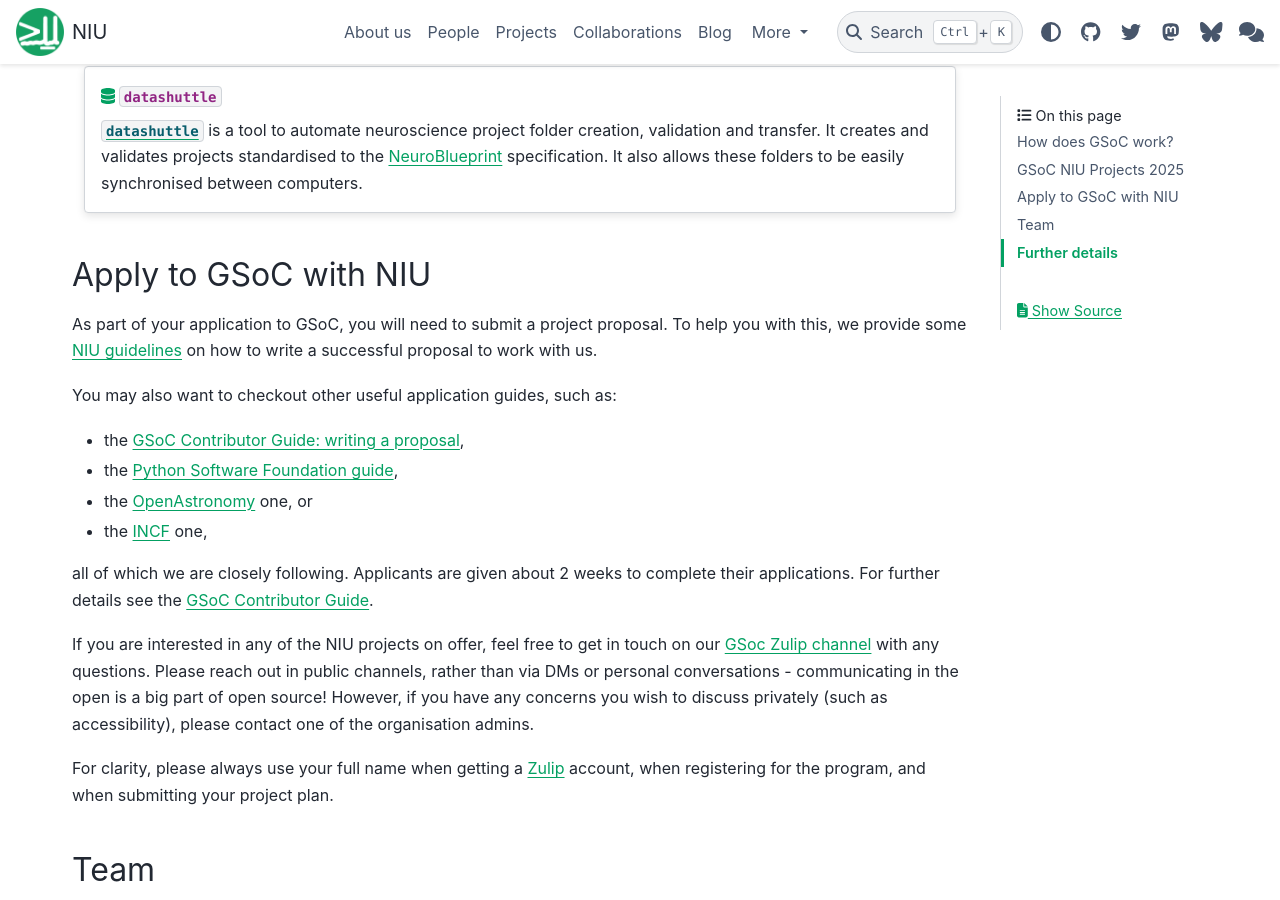
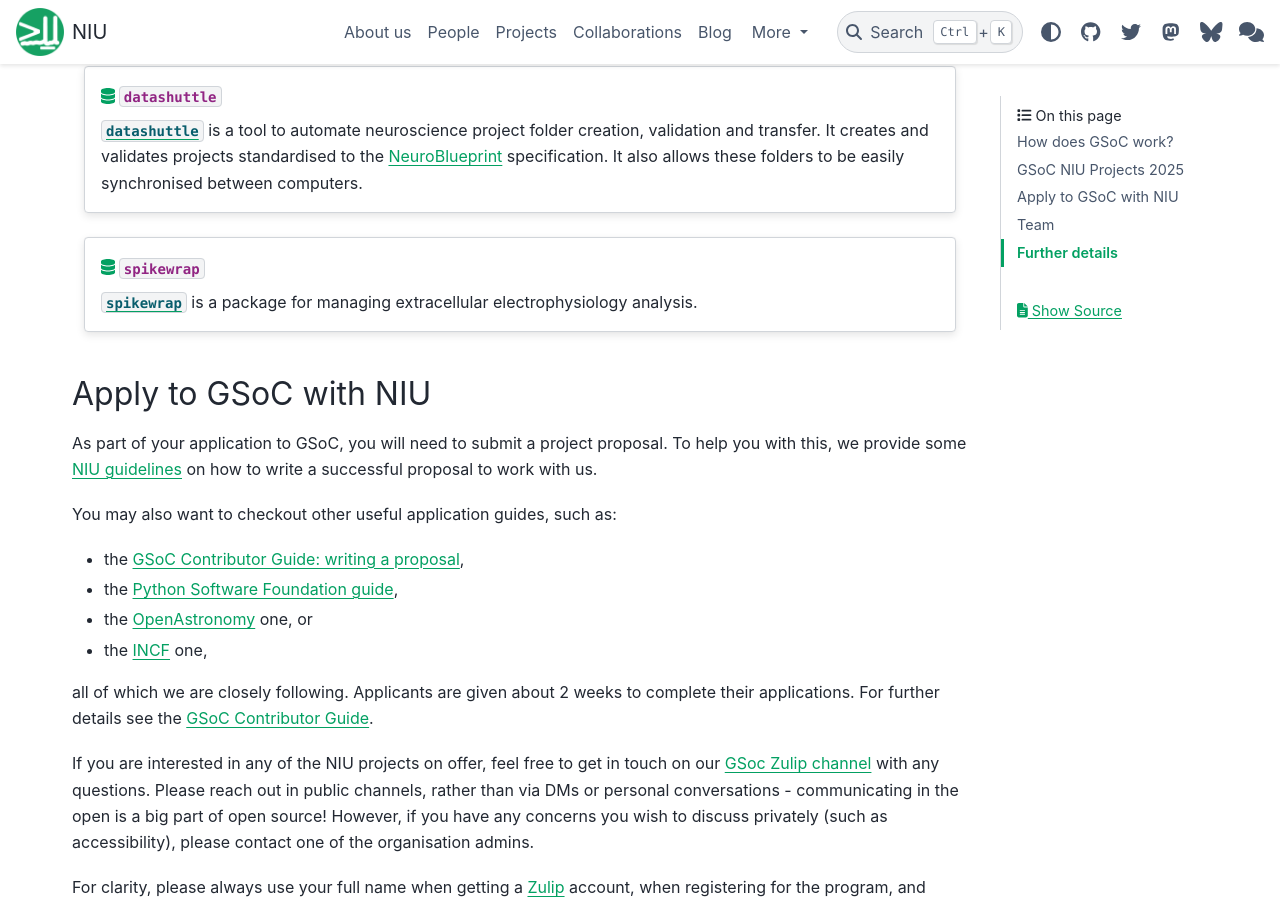
Before and after one commit to neuroinformatics-unit/neuroinformatics-unit.github.io, a Sphinx documentation site: the page built from docs/source/get-involved/gsoc/index.md, in a window 1280 px wide and 900 px high, scrolled down 1695 px. Built offline with Sphinx 7.4.7 and the PyData theme 0.15.4, drawn with Linux system fonts in a browser that asks for light colours; nearby versions of some CDN libraries.

Commit message:
Update index.

```diff
--- a/docs/source/get-involved/gsoc/index.md
+++ b/docs/source/get-involved/gsoc/index.md
@@ -49,6 +49,12 @@ Markerless pose estimation tools based on deep learning, such as [DeepLabCut](ht
 :link: projects_2025/datashuttle
 :link-type: doc
 [`datashuttle`](https://datashuttle.neuroinformatics.dev/index.html) is a tool to automate neuroscience project folder creation, validation and transfer. It creates and validates projects standardised to the [NeuroBlueprint](https://neuroblueprint.neuroinformatics.dev/latest/index.html) specification. It also allows these folders to be easily synchronised between computers.
+:::
+
+:::{grid-item-card} {fas}`database;sd-text-primary` `spikewrap`
+:link: projects_2025/spikewrap
+:link-type: doc
+[`spikewrap`](https://spikewrap.neuroinformatics.dev/index.html) is a package for managing extracellular electrophysiology analysis.
 :::
 
 ::::
```
